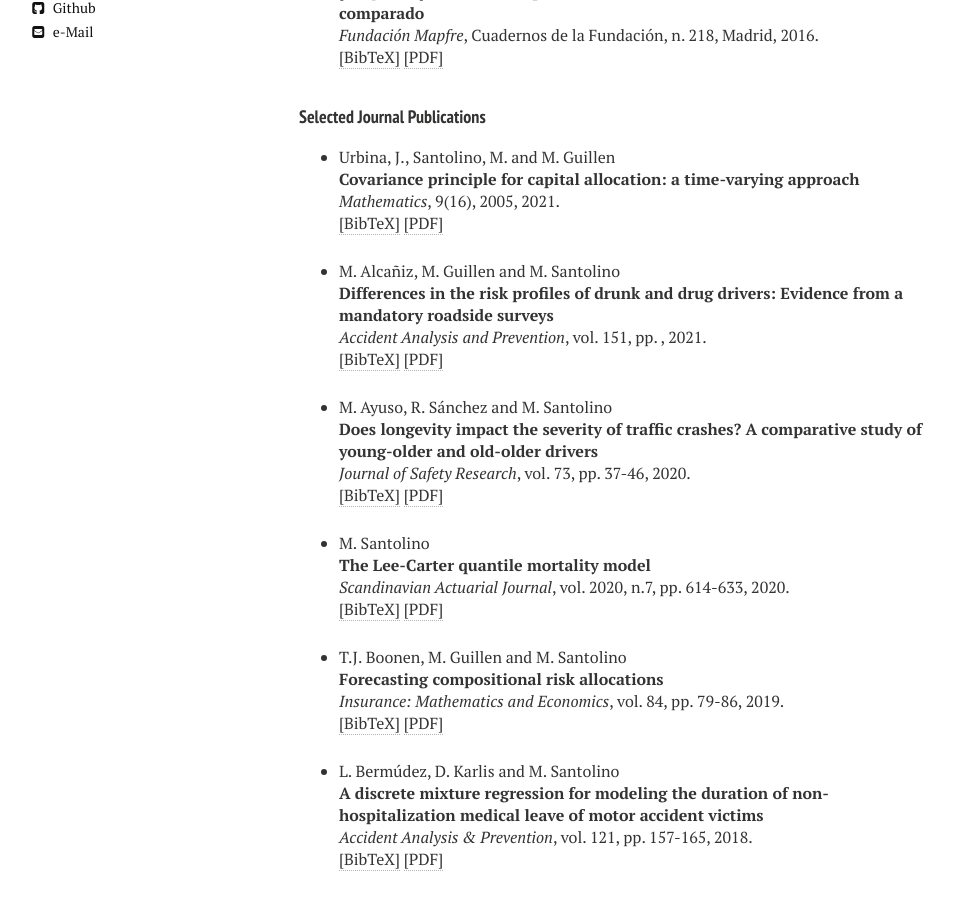
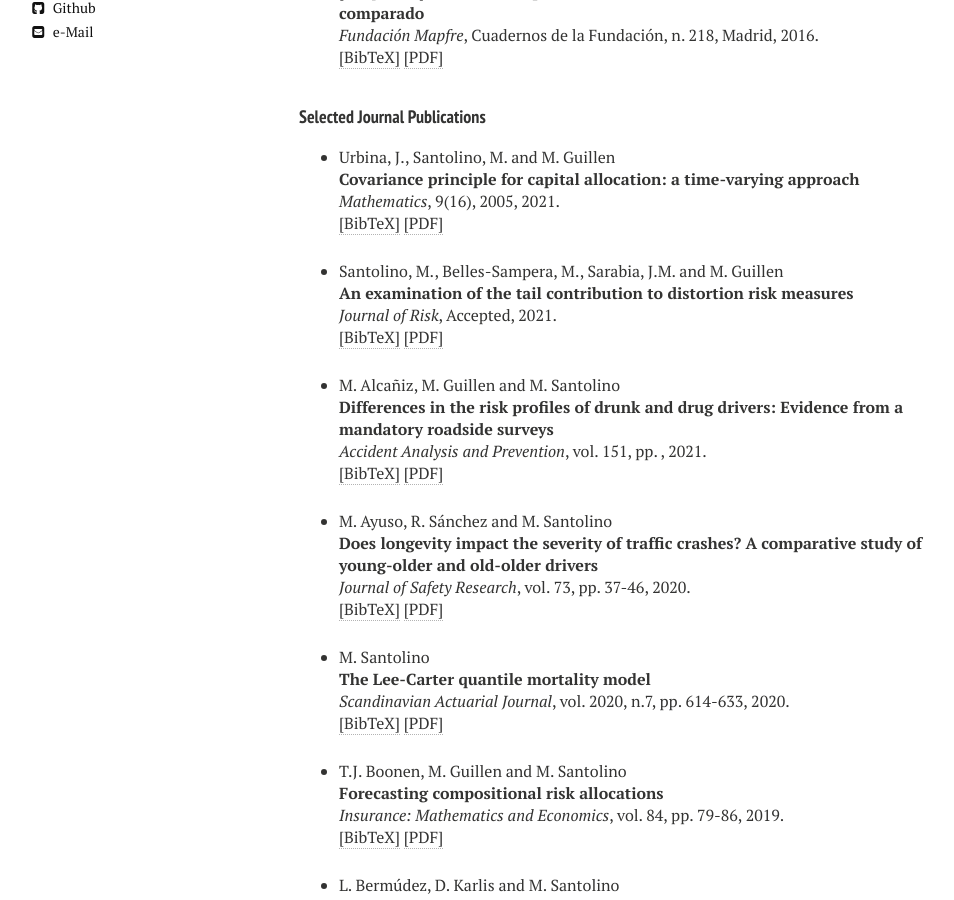
Before and after one commit to msantolino/msantolino.github.io, a Jekyll site: the page built from publications.md, in a window 1280 px wide and 900 px high, scrolled down 413 px. Shown: the whole window, without its empty margins (21-975 px from the left). Built offline with Jekyll 4.4.1, drawn with Linux system fonts in a browser that asks for light colours; nearby versions of some CDN libraries.

Commit message:
Update publications.html

```diff
--- a/_layouts/publications.html
+++ b/_layouts/publications.html
@@ -148,7 +148,7 @@ address   = {Madrid}
 <br><b>Covariance principle for capital allocation: a time-varying approach</b><br>
 <i>Mathematics</i>, 9(16), 2005, 2021.
 <br />
-<a href="javascript:toggleBibtex('ALCANIZ2021')">[BibTeX]</a>
+<a href="javascript:toggleBibtex('urbina2021')">[BibTeX]</a>
 <a href="https://doi.org/10.3390/math9162005" target="_blank">[PDF]</a>
 </p>
 <div id="bib_urbina2021" class="bibtex noshow">
@@ -161,6 +161,30 @@ address   = {Madrid}
   volume = {9},
   pages={},
   journal = {Mathematics}
+}
+</pre>
+</div>
+</li>
+
+<!-- Item: santolino2021 -->
+<li ><p>
+ Santolino, M., Belles-Sampera, M., Sarabia, J.M. and M. Guillen
+<br><b>An examination of the tail contribution to distortion risk measures</b><br>
+<i>Journal of Risk</i>, Accepted, 2021.
+<br />
+<a href="javascript:toggleBibtex('santolino2021')">[BibTeX]</a>
+<a href=" " target="_blank">[PDF]</a>
+</p>
+<div id="bib_santolino2021" class="bibtex noshow">
+<pre>
+@article{santolino2021,
+  author = {Santolino, M., Belles-Sampera, M., Sarabia, J.M. and M. Guillen,
+  title = {An examination of the tail contribution to distortion risk measures},
+  year = {2021},
+  number = { },
+  volume = { },
+  pages={},
+  journal = {Journal of Risk}
 }
 </pre>
 </div>
```
